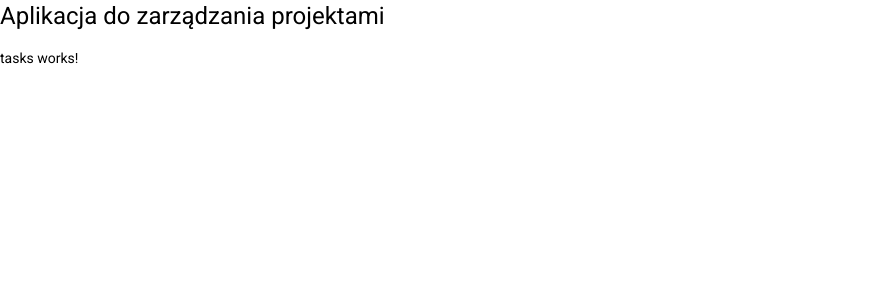
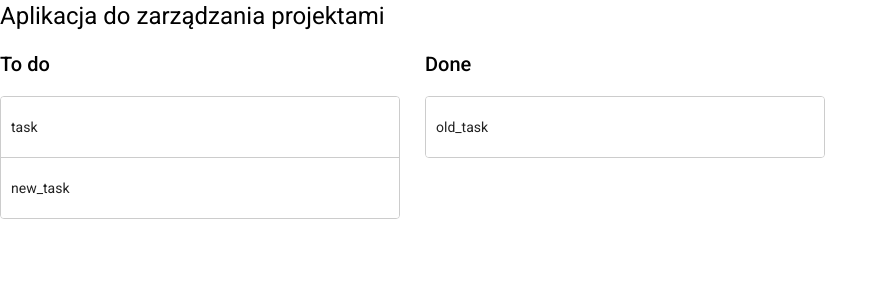
Before and after one commit to mbalcer/kanban-board, an Angular app in the folder frontend/: page / in a window 1280 px wide. Shown: the top 300 px of the page, without its empty margins (0-888 px from the left). Built offline with nearby package versions, Linux system fonts and the light colour scheme.

Commit message:
Added two simple boards to display tasks

```diff
--- a/frontend/src/app/app.module.ts
+++ b/frontend/src/app/app.module.ts
@@ -4,6 +4,7 @@
 import {AppComponent} from './app.component';
 import {TasksComponent} from './tasks/tasks.component';
 import {BrowserAnimationsModule} from '@angular/platform-browser/animations';
+import {DragDropModule} from '@angular/cdk/drag-drop';
 
 @NgModule({
   declarations: [
@@ -12,7 +13,8 @@
   ],
   imports: [
     BrowserModule,
-    BrowserAnimationsModule
+    BrowserAnimationsModule,
+    DragDropModule
   ],
   providers: [],
   bootstrap: [AppComponent]
--- /dev/null
+++ b/frontend/src/app/tasks/task.ts
@@ -0,0 +1,8 @@
+export interface Task {
+  id?: number;
+  name?: string;
+  description?: string;
+  sequence?: number;
+  createDateTime?: string;
+  project?: any;
+}
--- a/frontend/src/app/tasks/tasks.component.css
+++ b/frontend/src/app/tasks/tasks.component.css
@@ -0,0 +1,54 @@
+.board {
+  width: 400px;
+  max-width: 100%;
+  margin: 0 25px 25px 0;
+  display: inline-block;
+  vertical-align: top;
+}
+
+.task-list {
+  border: solid 1px #ccc;
+  min-height: 60px;
+  background: white;
+  border-radius: 4px;
+  overflow: hidden;
+  display: block;
+}
+
+.item-box {
+  padding: 20px 10px;
+  border-bottom: solid 1px #ccc;
+  color: rgba(0, 0, 0, 0.87);
+  display: flex;
+  flex-direction: row;
+  align-items: center;
+  justify-content: space-between;
+  box-sizing: border-box;
+  cursor: move;
+  background: white;
+  font-size: 14px;
+}
+
+.cdk-drag-preview {
+  box-sizing: border-box;
+  border-radius: 4px;
+  box-shadow: 0 5px 5px -3px rgba(0, 0, 0, 0.2),
+  0 8px 10px 1px rgba(0, 0, 0, 0.14),
+  0 3px 14px 2px rgba(0, 0, 0, 0.12);
+}
+
+.cdk-drag-placeholder {
+  opacity: 0;
+}
+
+.cdk-drag-animating {
+  transition: transform 250ms cubic-bezier(0, 0, 0.2, 1);
+}
+
+.item-box:last-child {
+  border: none;
+}
+
+.task-list.cdk-drop-list-dragging .item-box:not(.cdk-drag-placeholder) {
+  transition: transform 250ms cubic-bezier(0, 0, 0.2, 1);
+}
--- a/frontend/src/app/tasks/tasks.component.html
+++ b/frontend/src/app/tasks/tasks.component.html
@@ -1 +1,25 @@
-<p>tasks works!</p>
+<div cdkDropListGroup>
+  <div class="board">
+    <h2>To do</h2>
+
+    <div
+      cdkDropList
+      [cdkDropListData]="todo"
+      class="task-list"
+      (cdkDropListDropped)="drop($event)">
+      <div class="item-box" *ngFor="let item of todo" cdkDrag>{{item.name}}</div>
+    </div>
+  </div>
+
+  <div class="board">
+    <h2>Done</h2>
+
+    <div
+      cdkDropList
+      [cdkDropListData]="done"
+      class="task-list"
+      (cdkDropListDropped)="drop($event)">
+      <div class="item-box" *ngFor="let item of done" cdkDrag>{{item.name}}</div>
+    </div>
+  </div>
+</div>
--- a/frontend/src/app/tasks/tasks.component.ts
+++ b/frontend/src/app/tasks/tasks.component.ts
@@ -1,4 +1,6 @@
 import {Component, OnInit} from '@angular/core';
+import {Task} from './task';
+import {CdkDragDrop, moveItemInArray, transferArrayItem} from '@angular/cdk/drag-drop';
 
 @Component({
   selector: 'app-tasks',
@@ -6,10 +8,27 @@
   styleUrls: ['./tasks.component.css']
 })
 export class TasksComponent implements OnInit {
+  todo: Task[] = [];
+  done: Task[] = [];
 
-  constructor() { }
+  constructor() {
+    this.todo.push({id: 1, name: 'task', description: 'description', createDateTime: '2021-04-22'});
+    this.todo.push({id: 2, name: 'new_task', description: 'description', createDateTime: '2021-04-21'});
+    this.done.push({id: 3, name: 'old_task', description: 'description', createDateTime: '2021-04-22'});
+  }
 
   ngOnInit(): void {
   }
 
+  // tslint:disable-next-line:typedef
+  drop(event: CdkDragDrop<Task[], any>) {
+    if (event.previousContainer === event.container) {
+      moveItemInArray(event.container.data, event.previousIndex, event.currentIndex);
+    } else {
+      transferArrayItem(event.previousContainer.data, event.container.data,
+                        event.previousIndex, event.currentIndex);
+    }
+  }
+
+
 }
```
